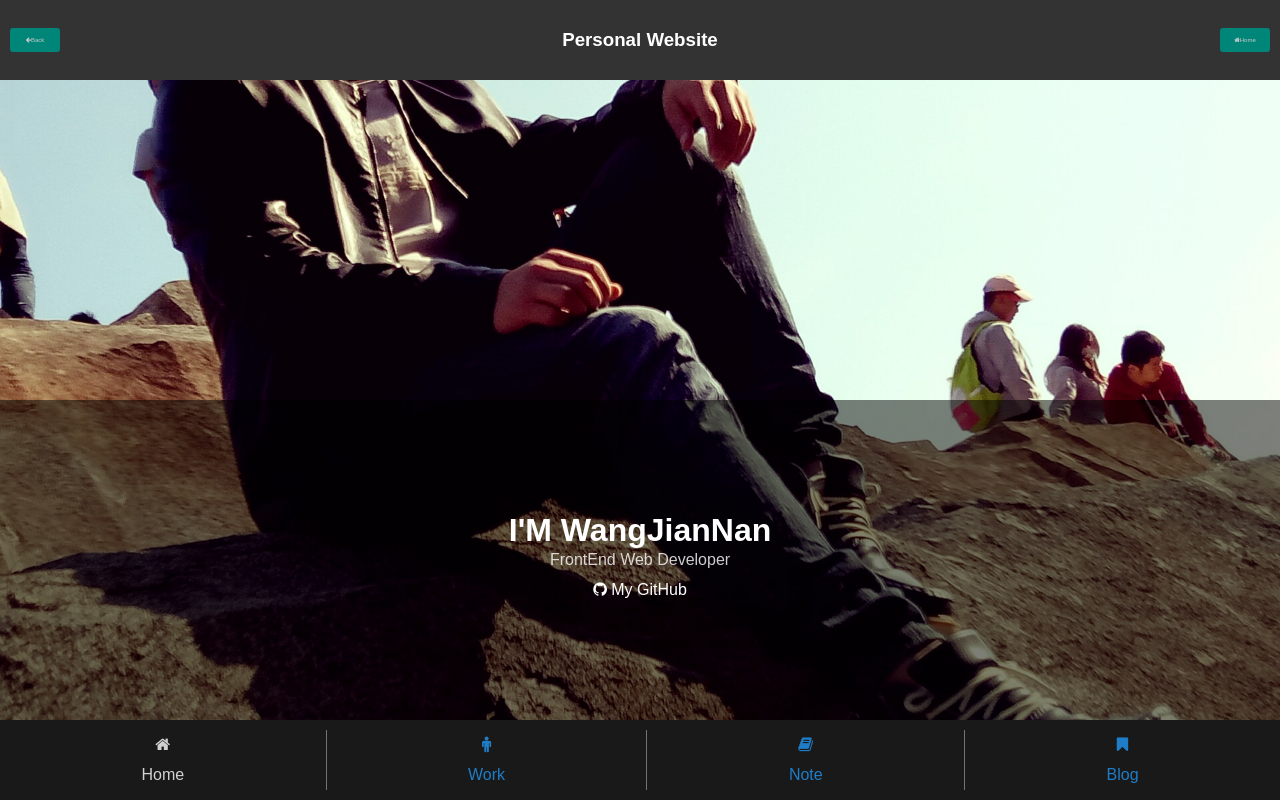
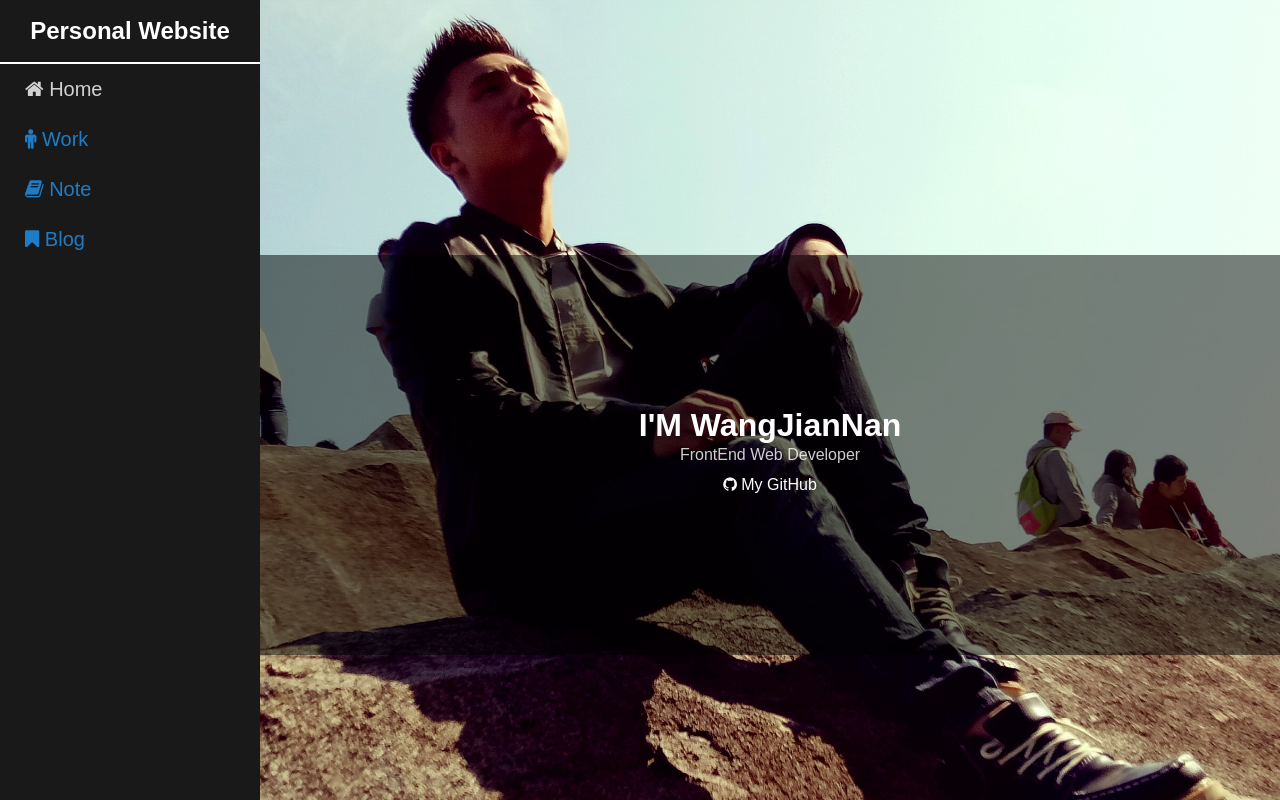
Before and after one commit to arronwjn/myblog, a React app: page / in a window 1280 px wide. Built offline with nearby package versions, Linux system fonts and the light colour scheme.

Commit message:
checkout

```diff
--- a/src/App.js
+++ b/src/App.js
@@ -1,13 +1,15 @@
 import React from 'react';
 import Header from './components/Header';
 import Footer from './components/Footer';
+import LeftNav from './components/LeftNav';
 
 
 class App extends React.Component {
   constructor(){
     super();
     this.state={
-      title:"Personal Website"
+      title:"Personal Website",
+      showLeftNav:false
     }
   }
   handleClick(e){
@@ -15,18 +17,38 @@ class App extends React.Component {
       // this.state.title=e;
       // this.setState({title:this.state.title})
   }
+  setTitle(){
+    this.setState({
+      title:this.props.router.isActive('/',true)?'Personal Website':
+      this.props.router.isActive('/blog')?'博客':
+      this.props.router.isActive('/work')?'工作':
+      this.props.router.isActive('/note')?'笔记':'文章'
+    })
+  }
+  componentWillReceiveProps(){
+    this.setTitle();
+  }
   componentWillMount(){
-
-
+    this.setLeftNav()
+    window.onresize=this.setLeftNav.bind(this)
+    this.setTitle();
+  }
+  setLeftNav(){
+    if(window.innerWidth>750){
+      this.setState({showLeftNav:true})
+    }else{
+      this.setState({showLeftNav:false})
+    }
   }
   render () {
+    console.log(this.props)
     return(
       <div className='root'>
-        <Header title={this.state.title}/>
+        {this.state.showLeftNav?<LeftNav title={this.state.title}/>:<Header title={this.state.title}/>}
         <div className='mywrap'>
           {this.props.children}
         </div>
-        <Footer handleClick={this.handleClick.bind(this)}/>
+        {this.state.showLeftNav?null:<Footer handleClick={this.handleClick.bind(this)}/>}
       </div>
     )
   }
--- /dev/null
+++ b/src/components/LeftNav.js
@@ -0,0 +1,20 @@
+import React from 'react';
+import {Link} from 'react-router'
+
+
+class LeftNav extends React.Component {
+  render () {
+    return(
+      <div className='leftnav'>
+
+          <h3>{this.props.title}</h3>
+          <Link to='/' activeStyle={{color:'#fff'}} onlyActiveOnIndex={true} ><i className="fa fa-home" aria-hidden="true"></i>&nbsp;Home</Link>
+          <Link to='/work' activeStyle={{color:'#fff'}} ><i className="fa fa-male" aria-hidden="true"></i>&nbsp;Work</Link>
+          <Link to='/note' activeStyle={{color:'#fff'}} ><i className="fa fa-book" aria-hidden="true"></i>&nbsp;Note</Link>
+          <Link to='/blog' activeStyle={{color:'#fff'}} ><i className="fa fa-bookmark" aria-hidden="true"></i>&nbsp;Blog</Link>
+
+      </div>
+    )
+  }
+}
+export default LeftNav;
--- a/src/main.css
+++ b/src/main.css
@@ -16,6 +16,11 @@ html,body{
   display: flex;
   flex-direction:column;
   height:100%;
+}
+@media(min-width:750px){
+  .root{
+    flex-direction: row;
+  }
 }
 header{
   height: 80px;
@@ -69,7 +74,7 @@ footer a:last-child{
   background-image: url(./images/2.jpg);
   -webkit-background-size: cover;
   background-size: cover;
-  background-position: 50% 50%;
+  background-position: 30% 0%;
 }
 .home-cover{
   display: flex;
@@ -217,3 +222,28 @@ footer a:last-child{
   line-height: 2.3;
   text-align: center;
 }
+
+.leftnav{
+  width: 260px;
+  /*height: 80px;*/
+  /*display: flex;*/
+  flex-shrink: 0;
+  background-color: rgba(0,0,0,0.9);
+
+}
+.leftnav>h3{
+  color:#fff;
+  text-align: center;
+  line-height: 2.6;
+  font-size: 24px;
+  border-bottom: 2px solid #fff;
+}
+.leftnav>a{
+  display: block;
+  text-decoration: none;
+  font-size: 20px;
+  line-height: 50px;
+  margin-left: 25px;
+  color:#2196f3;
+  opacity: 0.8;
+}
```
